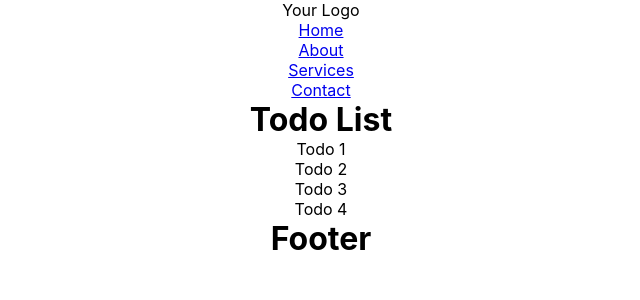
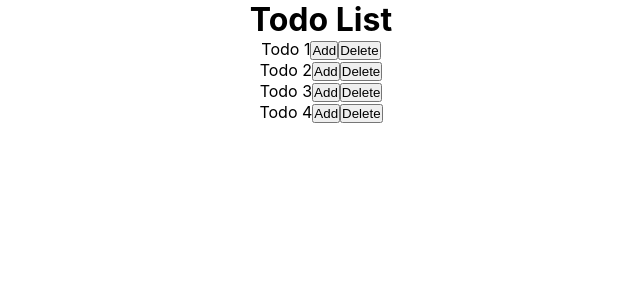
Before and after one commit to anandhalder/mytodoapp, a React (Create React App) app in the folder client/: page / in a window 1280 px wide. Shown: the top 300 px of the page, without its empty margins (319-959 px from the left). Built offline with nearby package versions, Linux system fonts and the light colour scheme.

Commit message:
Made Changes for Item Component.

```diff
--- a/client/src/App.tsx
+++ b/client/src/App.tsx
@@ -1,15 +1,13 @@
 import React from 'react';
-import Header from './components/Header';
-import Footer from "./components/Footer";
 import List from "./components/TodoList/List";
 import './App.css';
 
 function App() {
 	return (
 		<div className="App">
-			<Header/>
+			{/*<Header/>*/}
 			<List/>
-			<Footer/>
+			{/*<Footer/>*/}
 		</div>
 	);
 }
--- a/client/src/components/TodoItem/Item.tsx
+++ b/client/src/components/TodoItem/Item.tsx
@@ -6,7 +6,10 @@ interface ItemProps {
 }
 
 const Item: React.FC<ItemProps> = (item) => {
-	return (<li key={item.key}>{item.value}</li>);
+	return (<li key={item.key}>{item.value}
+		<button>Add</button>
+		<button>Delete</button>
+	</li>);
 }
 
 export default Item;
```
